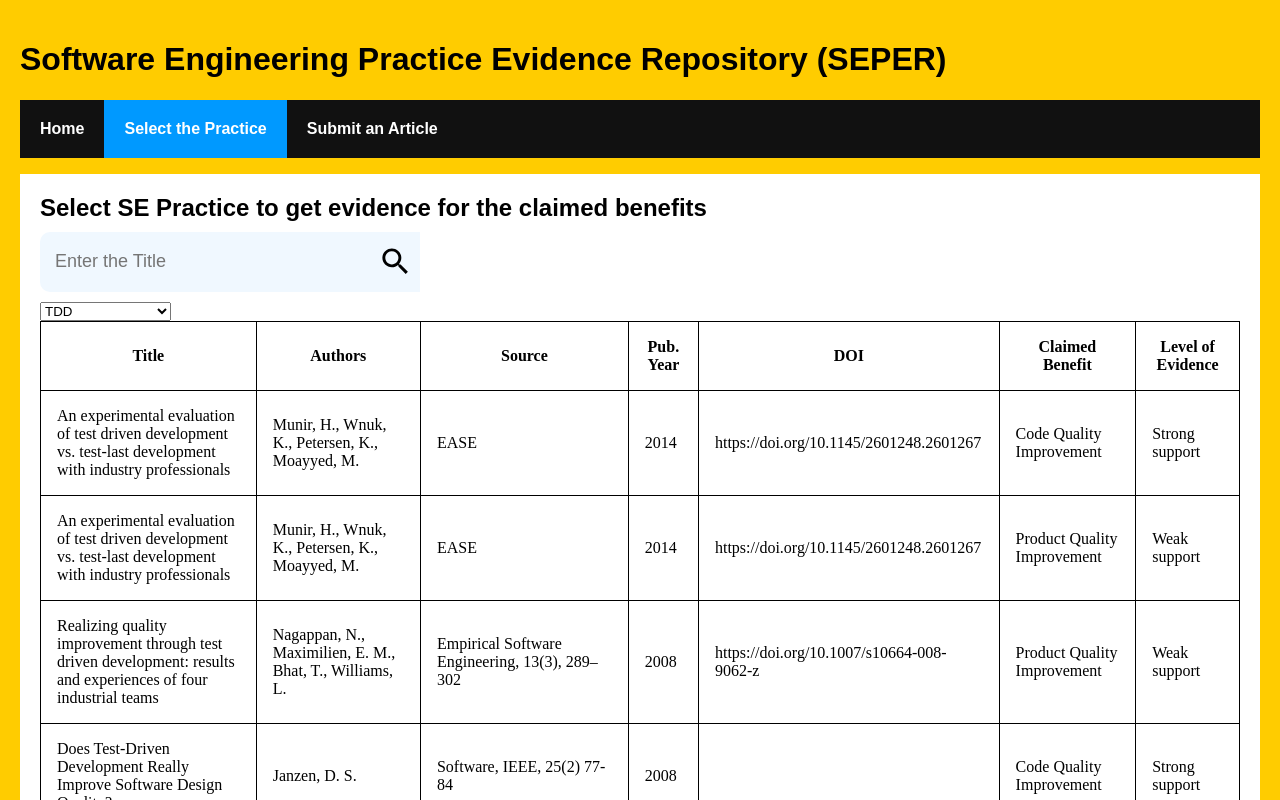
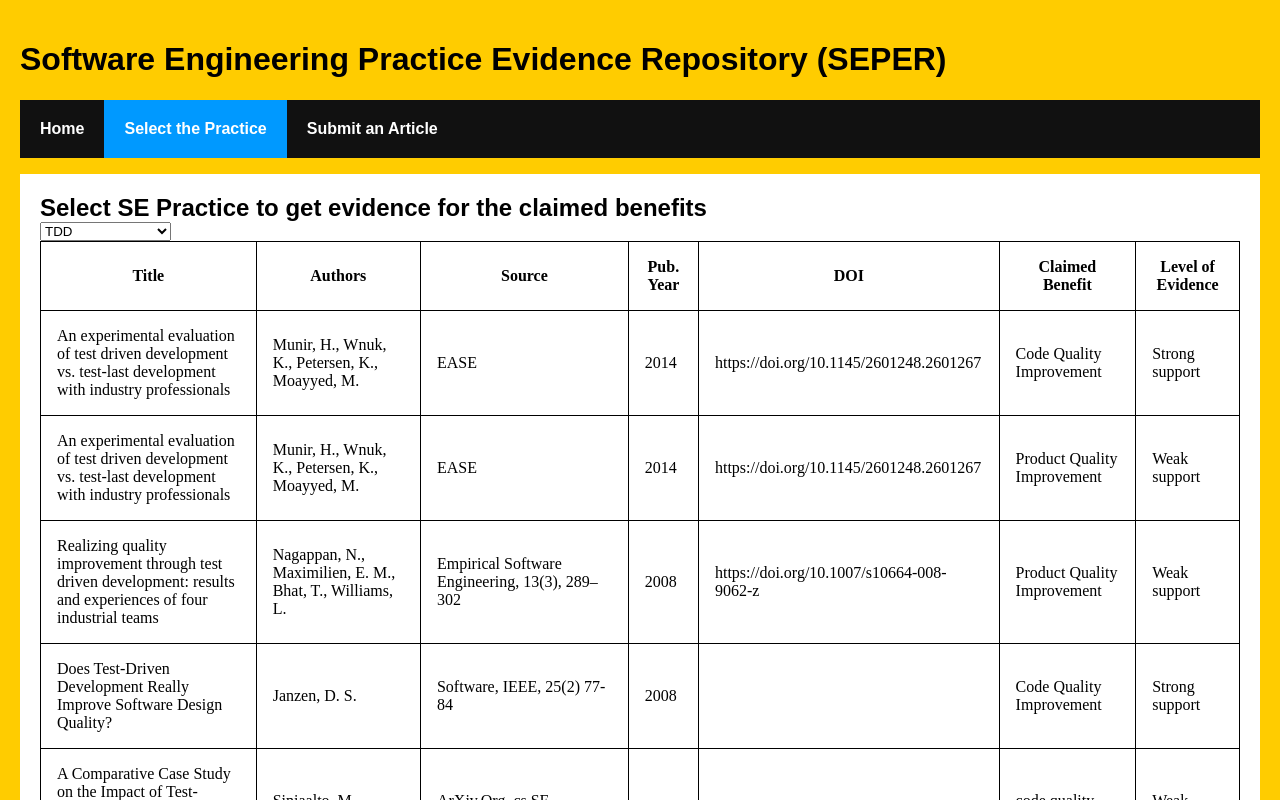
Before and after one commit to AUT-CISE-Semster2/SEPER-App, a React (Create React App) app in the folder seper-app/: page /SEPractice in a window 1280 px wide. Shown: the top 800 px of the page. Built offline with nearby package versions, Linux system fonts and the light colour scheme.

Commit message:
Remove Search Function

```diff
--- a/seper-app/src/components/SearchBar.css
+++ /dev/null
@@ -1,68 +0,0 @@
-
-.searchInputs {
-    margin-top: 10px;
-    margin-bottom: 10px;
-    display: flex;
-}
-
-.search input {
-    background-color: aliceblue;
-    border: 0;
-    border-radius: 10px;
-    border-bottom-right-radius: 0;
-    border-top-right-radius: 0;
-    font-size: 18px;
-    padding: 15px;
-    height: 30px;
-    width: 300px;
-}
-
-.searchIcon {
-    height: 60px;
-    width: 50px;
-    background-color: aliceblue;
-    display: grid;
-    place-items: center;
-}
-
-input :focus{
-    outline: none;
-}
-
-.searchIcon svg{
-    font-size: 35px;
-}
-
-.dataResult {
-    margin-top: 5px;
-    width: 700px;
-    height: 200px;
-    background-color: aliceblue;
-    box-shadow: rgba(0, 0, 0, .35) 0px 5px 15px;
-    overflow: hidden;
-    overflow-y: auto;
-}
-
-.dataResult .dataItem {
-    width: 100%;
-    height: 50px;
-    display: flex;
-    align-items: center;
-    color: black;
-}
-
-.dataItem p{
-    margin-left: 10px;
-}
-
-.dataResult::-webkit-scrollbar{
-    display: none;
-}
-
-.dataResult div:hover{
-    background-color: aquamarine;
-}
-
-#clearButton {
-    cursor: pointer;
-}
--- a/seper-app/src/components/SearchBar.js
+++ /dev/null
@@ -1,53 +0,0 @@
-import React, {useState} from 'react'
-import './SearchBar.css'
-import SearchIcon from '@mui/icons-material/Search';
-import CloseIcon from '@mui/icons-material/Close';
-
-function SearchBar({placeholder, data}) {
-
-    const [filteredData, setFilteredData] = useState([]);
-    const [input, setInput] = useState("");
-// if there's an input in the search box display the search item if not dont display
-    const handleFilter = (event) => {
-        const searchWord = event.target.value;
-        setInput(searchWord);
-        const newFilter = data.filter((value) => {
-            return value.title.toLowerCase().includes(searchWord.toLowerCase());
-        });
-        if(searchWord ===""){
-            setFilteredData([]);
-        }else{
-            setFilteredData(newFilter);
-        }
-    };
-//function for Clearbutton to clear out input
-    const clearInput = () => {
-        setFilteredData([]);
-        setInput("");
-    };
-    return (
-        <div>
-            {/* Search Box which filter the title of the articles */}
-            <div className="search">
-                <div className="searchInputs">
-                    <input type="text" placeholder={placeholder} value={input} onChange={handleFilter}/>
-                    <div className="searchIcon">
-                        {filteredData.length === 0? <SearchIcon/> : <CloseIcon id="clearButton" onClick={clearInput}/>}
-                    </div>
-                </div>
-
-                {/* resultbox which list all the top 10 title from data */}
-                {filteredData.slice(0, 10).length !== 0 &&(
-                <div className="dataResult">
-                    {filteredData.map((value, key) => {
-                        return <div className="dataItem">
-                            <p>{value.title}</p>
-                        </div>;
-                    })}
-                </div>)}
-            </div>
-        </div>
-    )
-}
-
-export default SearchBar
--- a/seper-app/src/components/evidencetable.js
+++ b/seper-app/src/components/evidencetable.js
@@ -48,9 +48,9 @@ const {
                   {/* Add a sort direction indicator */}
                   <span>
                     {column.isSorted
-                      ? column.isSortedDesc
+                      ? (column.isSortedDesc
                         ? ' 🔽'
-                        : ' 🔼'
+                        : ' 🔼')
                       : ''}
                   </span>
                 </th>
--- a/seper-app/src/pages/SE-Practice.js
+++ b/seper-app/src/pages/SE-Practice.js
@@ -3,13 +3,11 @@ import Styles from "../components/tablestyle.js";
 import Table from "../components/evidencetable.js";
 import tablecolumns from "../components/tablecolumns.js";
 import Dropdown from "../components/Dropdown.js";
-import SearchBar from "../components/SearchBar.js";
 
 const SEPractice = () => {
     return (
       <div>
         <h2>Select SE Practice to get evidence for the claimed benefits</h2>
-               <SearchBar placeholder="Enter the Title" data={articles}/>
                <Dropdown/>
                <Styles>
                  <Table
```
